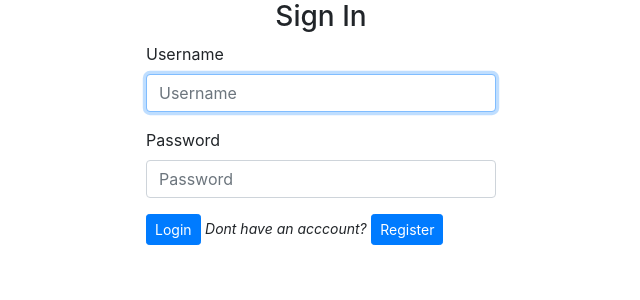
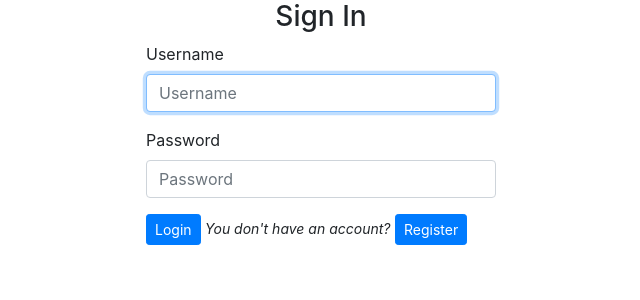
Before and after one commit to Jn-mic/Projects-Portfolio, a Django app: page /accounts/login/ in a window 1280 px wide. Shown: the top 300 px of the page, without its empty margins (319-959 px from the left). Run offline with Django 3.2, Linux system fonts and the light colour scheme; some libraries are stand-ins or nearby versions.

Commit message:
creating clear ui

```diff
--- a/MyPro/templates/registration/login.html
+++ b/MyPro/templates/registration/login.html
@@ -21,11 +21,7 @@
 
             <div class="form-group">
               <input type="submit" class="btn btn-primary btn-sm" value="Login">
-
-
-
-                <small style=" font-style: italic;">Dont have an acccount?</small> <a  href="/accounts/register/" class="btn btn-primary btn-sm">Register</a>
-
+              <small style=" font-style: italic;"> You don't have an account?</small> <a  href="/accounts/register/" class="btn btn-primary btn-sm">Register</a>
             </div>
             </action>
 
```
Also changed, not shown: README.md.
